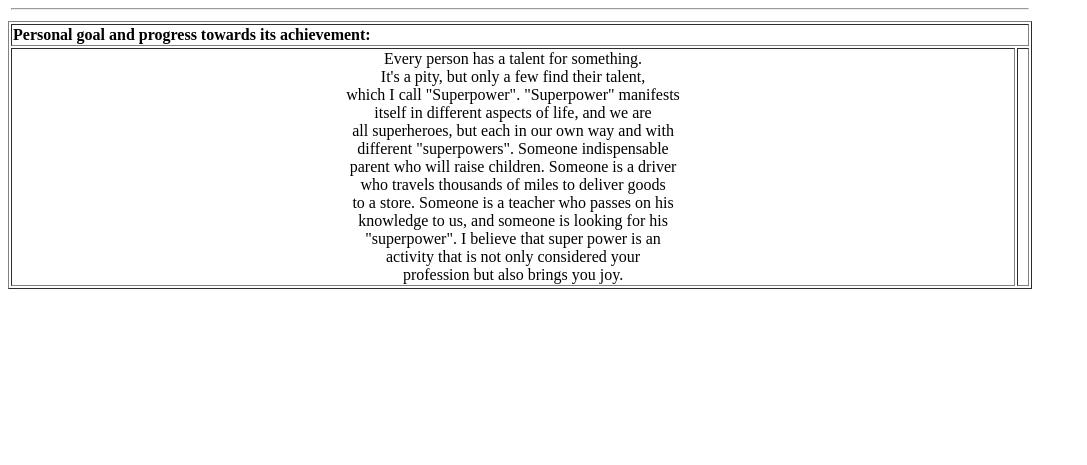
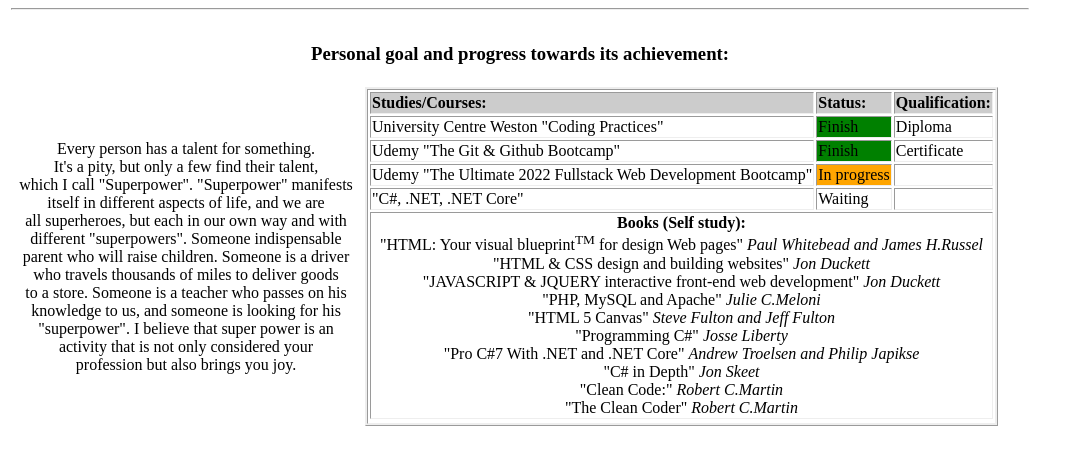
Before and after one commit to JurijBabicev/bootcamp, a plain HTML site: page index.html in a window 1280 px wide. Shown: the part 169-634 px from the top of the page, without its empty margins (0-1087 px from the left). Drawn offline with Linux system fonts and the light colour scheme.

Commit message:
Table with courses and books added

```diff
--- a/index.html
+++ b/index.html
@@ -35,10 +35,12 @@
 		</thead>
 
 		<tbody>
-			<table width="1024" border="1">
+			<table width="1024">
 				<tr>
-					<th colspan="2" align="left">
+					<th colspan="2" align="center">
+						<h3>
 						Personal goal and progress towards its achievement:
+						</h3>
 					</th>
 				</tr>
 
@@ -61,9 +63,52 @@
 						</div>
 					</td>
 					<td>
-						<div>
 
-						</div>
+							<table border="1"
+							style="border: ridge">
+								<tr bgcolor="#cccccc">
+									<td><b>Studies/Courses:</b></td>
+									<td><b>Status:<b></td>
+									<td><b>Qualification:</b></td>
+								</tr>
+								<tr>
+									<td>University Centre Weston "Coding Practices"</td>
+									<td bgcolor="green">Finish</td>
+									<td>Diploma</td>
+								</tr>
+								<tr>
+									<td>Udemy "The Git & Github Bootcamp"</td>
+									<td bgcolor="green">Finish</td>
+									<td>Certificate</td>
+								</tr>
+								<tr>
+									<td>Udemy "The Ultimate 2022 Fullstack Web Development Bootcamp"</td>
+									<td bgcolor="orange">In progress</td>
+									<td></td>
+								</tr>
+								<tr>
+									<td>"C#, .NET, .NET Core"</td>
+									<td>Waiting</td>
+									<td></td>
+								</tr>
+								<tr>
+								<td colspan="3" align="Center"><b>Books (Self study):</b><br />
+								"HTML: Your visual blueprint<sup>TM</sup> for design Web pages" <i>Paul Whitebead and James H.Russel</i><br />
+								"HTML & CSS design and building websites" <i>Jon Duckett</i><br />
+								"JAVASCRIPT & JQUERY interactive front-end web development" <i>Jon Duckett</i><br />
+								"PHP, MySQL and Apache" <i>Julie C.Meloni</i><br />
+								"HTML 5 Canvas" <i>Steve Fulton and Jeff Fulton</i></br />
+								"Programming C#" <i>Josse Liberty</i><br />
+								"Pro C#7 With .NET and .NET Core" <i>Andrew Troelsen and Philip Japikse</i><br />
+								"C# in Depth" <i>Jon Skeet</i><br>
+								"Clean Code:" <i>Robert C.Martin</i><br />
+								"The Clean Coder" <i>Robert C.Martin</i>
+
+								</td>
+								<tr>
+							</table>
+
+
 					</td>
 
 			</table>
```
